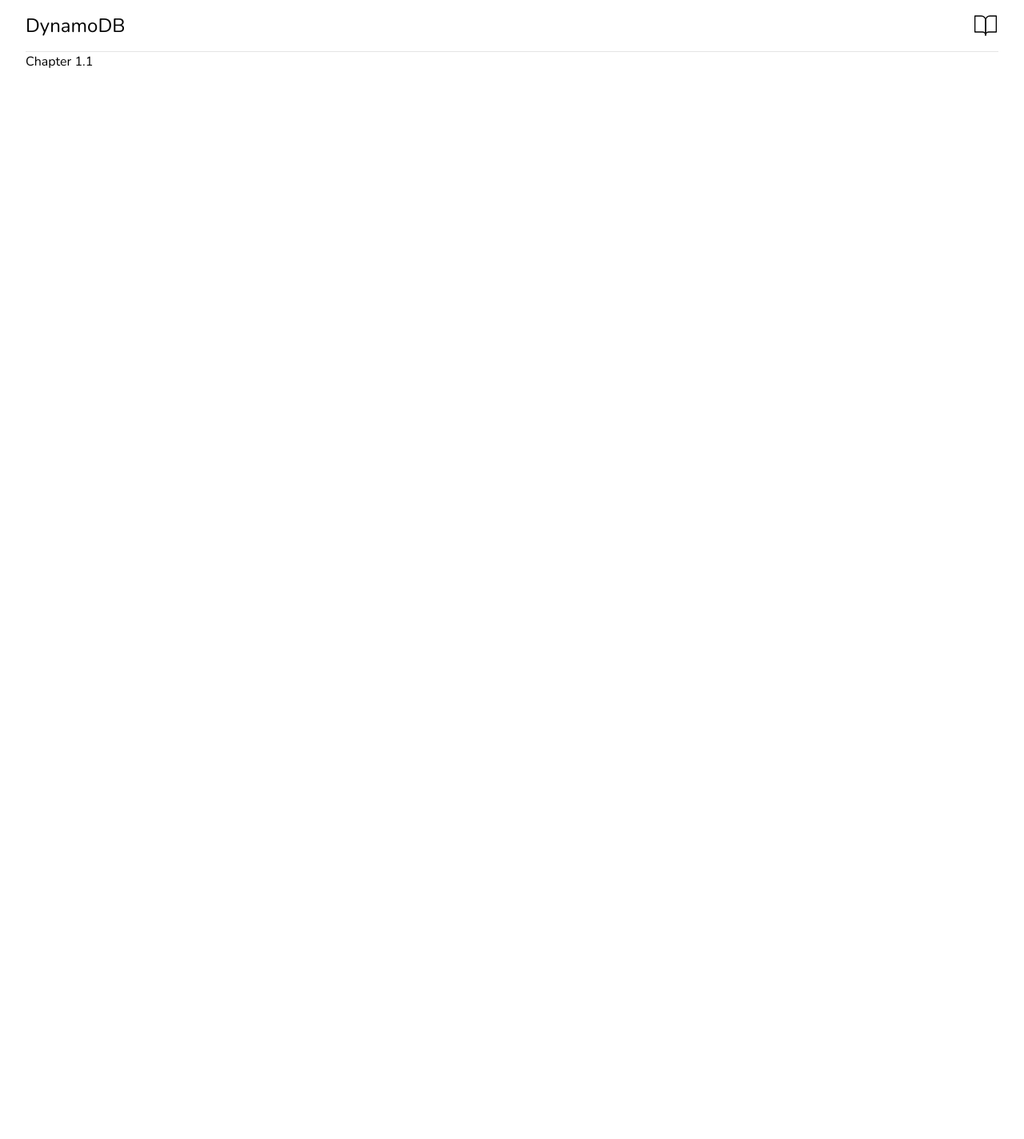
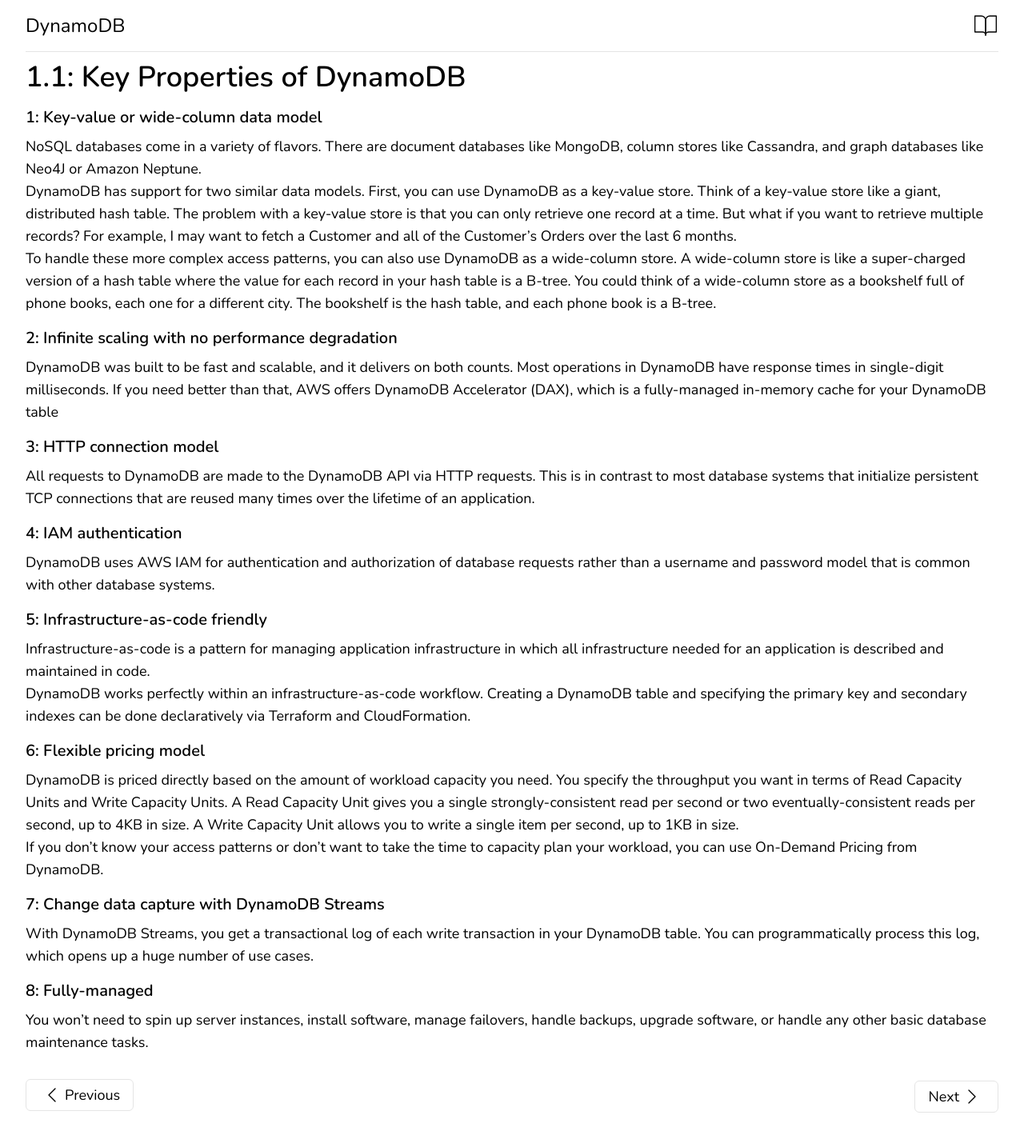
Before and after one commit to 5thComrade/dynamodb, a Next.js app: page /chapter_1/1.1 in a window 1280 px wide. Shown: the whole page at 80% size. Before the commit the page ends 800 px from the top, so only its background shows below. Built offline with nearby package versions, Linux system fonts and the light colour scheme.

Commit message:
Key properties of dynamodb added

```diff
--- a/src/app/chapter_1/1.1/page.tsx
+++ b/src/app/chapter_1/1.1/page.tsx
@@ -1,7 +1,97 @@
+import {
+  PageTitle,
+  Paragraph,
+  SectionTitle,
+} from "@/components/custom/Typography";
+import Footer from "@/components/custom/Footer";
+
 export default function chapter_1_1() {
   return (
     <main>
-      <h1>Chapter 1.1</h1>
+      <PageTitle>1.1: Key Properties of DynamoDB</PageTitle>
+      <SectionTitle>1: Key-value or wide-column data model</SectionTitle>
+      <Paragraph>
+        NoSQL databases come in a variety of flavors. There are document
+        databases like MongoDB, column stores like Cassandra, and graph
+        databases like Neo4J or Amazon Neptune.
+      </Paragraph>
+      <Paragraph>
+        DynamoDB has support for two similar data models. First, you can use
+        DynamoDB as a key-value store. Think of a key-value store like a giant,
+        distributed hash table. The problem with a key-value store is that you
+        can only retrieve one record at a time. But what if you want to retrieve
+        multiple records? For example, I may want to fetch a Customer and all of
+        the Customer’s Orders over the last 6 months.
+      </Paragraph>
+      <Paragraph>
+        To handle these more complex access patterns, you can also use DynamoDB
+        as a wide-column store. A wide-column store is like a super-charged
+        version of a hash table where the value for each record in your hash
+        table is a B-tree. You could think of a wide-column store as a bookshelf
+        full of phone books, each one for a different city. The bookshelf is the
+        hash table, and each phone book is a B-tree.
+      </Paragraph>
+      <SectionTitle>
+        2: Infinite scaling with no performance degradation
+      </SectionTitle>
+      <Paragraph>
+        DynamoDB was built to be fast and scalable, and it delivers on both
+        counts. Most operations in DynamoDB have response times in single-digit
+        milliseconds. If you need better than that, AWS offers DynamoDB
+        Accelerator (DAX), which is a fully-managed in-memory cache for your
+        DynamoDB table
+      </Paragraph>
+      <SectionTitle>3: HTTP connection model</SectionTitle>
+      <Paragraph>
+        All requests to DynamoDB are made to the DynamoDB API via HTTP requests.
+        This is in contrast to most database systems that initialize persistent
+        TCP connections that are reused many times over the lifetime of an
+        application.
+      </Paragraph>
+      <SectionTitle>4: IAM authentication</SectionTitle>
+      <Paragraph>
+        DynamoDB uses AWS IAM for authentication and authorization of database
+        requests rather than a username and password model that is common with
+        other database systems.
+      </Paragraph>
+      <SectionTitle>5: Infrastructure-as-code friendly</SectionTitle>
+      <Paragraph>
+        Infrastructure-as-code is a pattern for managing application
+        infrastructure in which all infrastructure needed for an application is
+        described and maintained in code.
+      </Paragraph>
+      <Paragraph>
+        DynamoDB works perfectly within an infrastructure-as-code workflow.
+        Creating a DynamoDB table and specifying the primary key and secondary
+        indexes can be done declaratively via Terraform and CloudFormation.
+      </Paragraph>
+      <SectionTitle>6: Flexible pricing model</SectionTitle>
+      <Paragraph>
+        DynamoDB is priced directly based on the amount of workload capacity you
+        need. You specify the throughput you want in terms of Read Capacity
+        Units and Write Capacity Units. A Read Capacity Unit gives you a single
+        strongly-consistent read per second or two eventually-consistent reads
+        per second, up to 4KB in size. A Write Capacity Unit allows you to write
+        a single item per second, up to 1KB in size.
+      </Paragraph>
+      <Paragraph>
+        If you don’t know your access patterns or don’t want to take the time to
+        capacity plan your workload, you can use On-Demand Pricing from
+        DynamoDB.
+      </Paragraph>
+      <SectionTitle>7: Change data capture with DynamoDB Streams</SectionTitle>
+      <Paragraph>
+        With DynamoDB Streams, you get a transactional log of each write
+        transaction in your DynamoDB table. You can programmatically process
+        this log, which opens up a huge number of use cases.
+      </Paragraph>
+      <SectionTitle>8: Fully-managed</SectionTitle>
+      <Paragraph>
+        You won’t need to spin up server instances, install software, manage
+        failovers, handle backups, upgrade software, or handle any other basic
+        database maintenance tasks.
+      </Paragraph>
+      <Footer previous="/chapter_1" next="/chapter_1/1.2" />
     </main>
   );
 }
--- /dev/null
+++ b/src/app/chapter_1/1.2/page.tsx
@@ -0,0 +1,15 @@
+import {
+  PageTitle,
+  Paragraph,
+  SectionTitle,
+} from "@/components/custom/Typography";
+import Footer from "@/components/custom/Footer";
+
+export default function chapter_1_2() {
+  return (
+    <main>
+      <PageTitle>1.2: When to use DynamoDB?</PageTitle>
+      <Footer previous="/chapter_1/1.1" next="/chapter_1/1.3" />
+    </main>
+  );
+}
--- a/src/app/chapter_1/page.tsx
+++ b/src/app/chapter_1/page.tsx
@@ -1,7 +1,21 @@
+import {
+  PageTitle,
+  Paragraph,
+  SectionTitle,
+} from "@/components/custom/Typography";
+import Footer from "@/components/custom/Footer";
+
 export default function Chapter_1() {
   return (
     <main>
-      <h1>Chapter 1</h1>
+      <PageTitle>Chapter 1: What is DynamoDB?</PageTitle>
+      <Paragraph>
+        Amazon DynamoDB is a fully managed, serverless, key-value NoSQL database
+        designed to run high-performance applications at any scale. DynamoDB
+        offers built-in security, continuous backups, automated multi-Region
+        replication, in-memory caching, and data import and export tools.
+      </Paragraph>
+      <Footer previous="/requirements" next="/chapter_1/1.1" />
     </main>
   );
 }
--- a/src/app/requirements/page.tsx
+++ b/src/app/requirements/page.tsx
@@ -1,7 +1,11 @@
+import { PageTitle } from "@/components/custom/Typography";
+import Footer from "@/components/custom/Footer";
+
 export default function Requirements() {
   return (
     <main>
-      <h1>Requirements</h1>
+      <PageTitle>Requirements</PageTitle>
+      <Footer previous="/" next="/chapter_1" />
     </main>
   );
 }
--- a/src/components/custom/Typography.tsx
+++ b/src/components/custom/Typography.tsx
@@ -1,5 +1,5 @@
 export function PageTitle({ children }: { children: React.ReactNode }) {
-  return <h1 className="mb-4 text-4xl font-semibold">{children}</h1>;
+  return <h1 className="mb-4 mt-3 text-4xl font-semibold">{children}</h1>;
 }
 
 export function SectionTitle({ children }: { children: React.ReactNode }) {
--- a/src/lib/constants.ts
+++ b/src/lib/constants.ts
@@ -34,6 +34,13 @@
   },
   {
     id: 5,
+    chapter: 1,
+    type: pageType.section,
+    title: "When to use DynamoDB?",
+    href: "/chapter_1/1.2",
+  },
+  {
+    id: 6,
     chapter: 2,
     type: pageType.chapter,
     title: "Chapter 2: Core Concepts of DynamoDB?",
```
